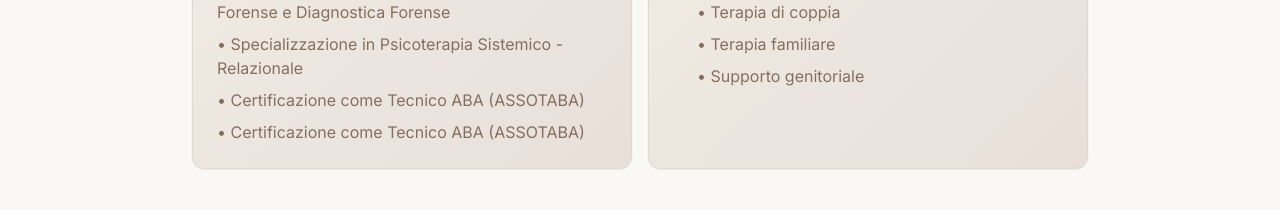
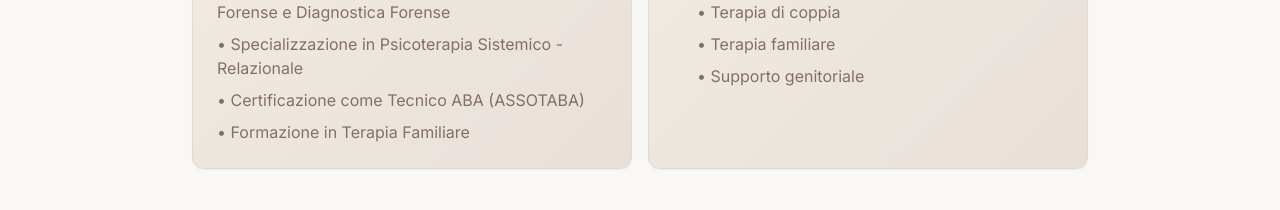
Before and after one commit to wbs-collab/marikaporricelli_psy, a React (Vite) app: page / in a window 1280 px wide. Shown: the part 1620-1830 px from the top of the page. Built offline with nearby package versions, Linux system fonts and the light colour scheme.

Commit message:
Visual edit in Lovable

```diff
--- a/src/components/AboutSection.tsx
+++ b/src/components/AboutSection.tsx
@@ -54,7 +54,7 @@ const AboutSection = () => {
                     <li>• Master di II livello in Psicologia Giuridico - Forense e Diagnostica Forense</li>
                     <li>• Specializzazione in Psicoterapia Sistemico - Relazionale</li>
                     <li>• Certificazione come Tecnico ABA (ASSOTABA)</li>
-                    <li>• Certificazione come Tecnico ABA (ASSOTABA)</li>
+                    <li>• Formazione in Terapia Familiare</li>
                   </ul>
                 </CardContent>
               </Card>
```
